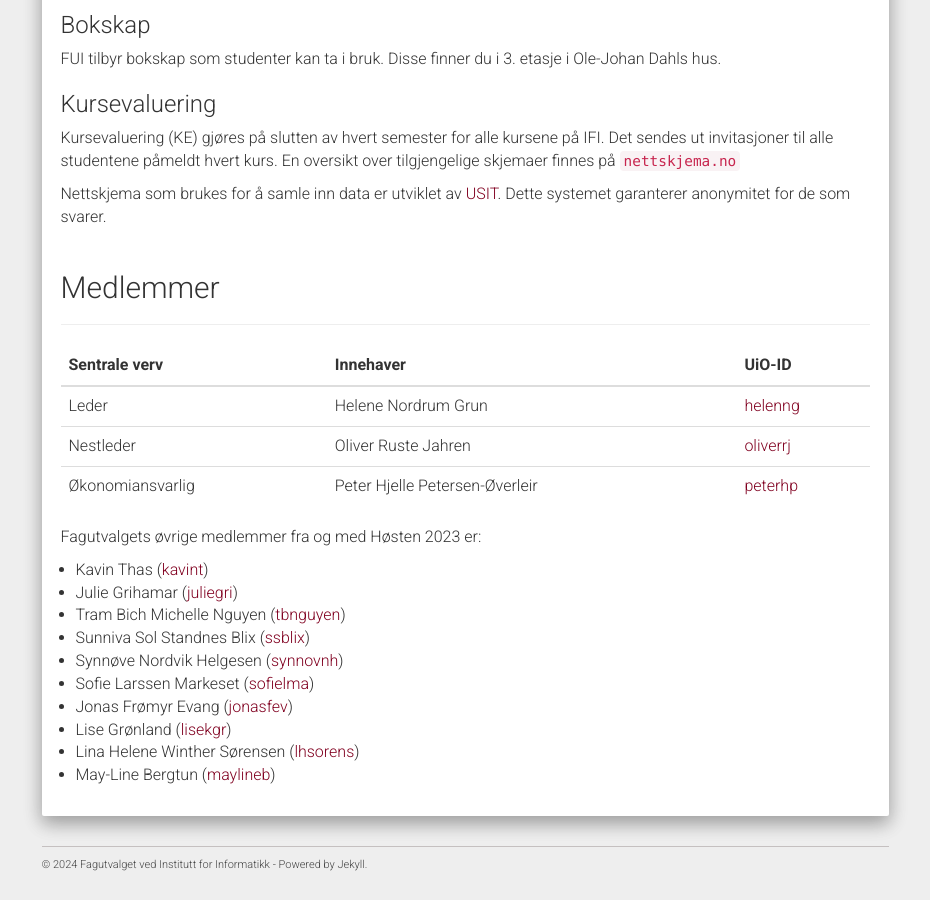
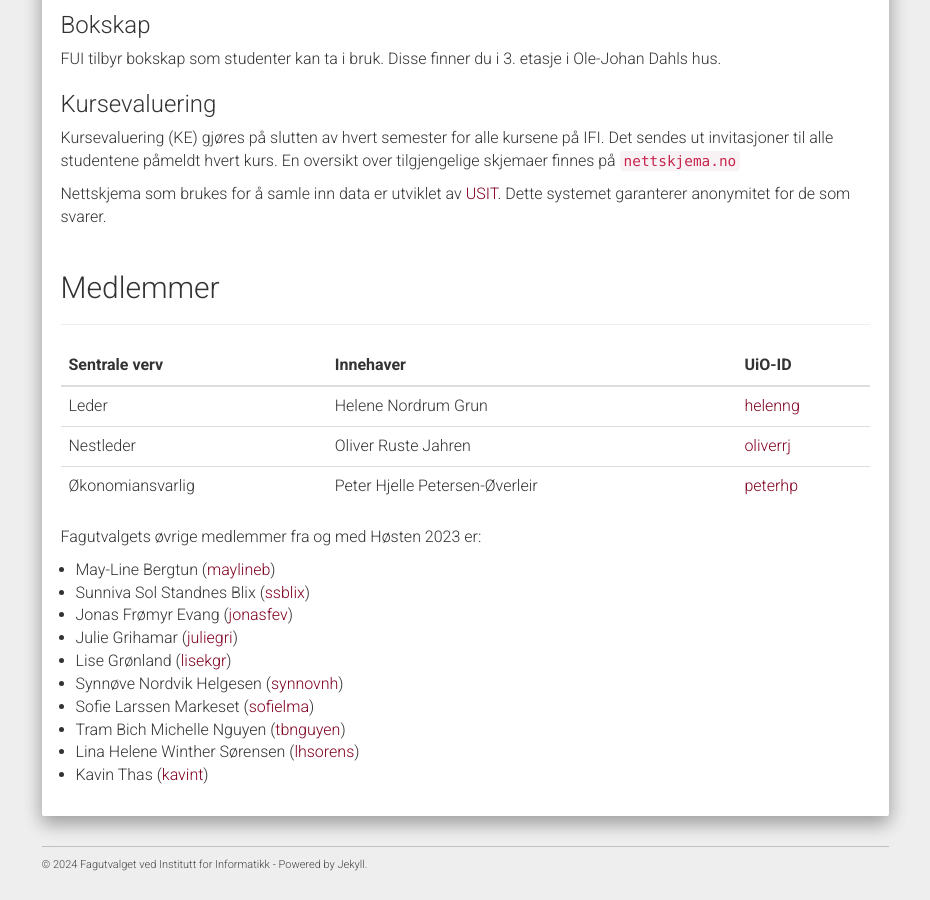
Before and after one commit to fui/fui.github.io, a Jekyll site: the page built from pages/fagutvalget.md, in a window 1280 px wide and 900 px high, scrolled down 843 px. Shown: the whole window, without its empty margins (321-1251 px from the left). Built offline with Jekyll 4.4.1, drawn with Linux system fonts in a browser that asks for light colours.

Commit message:
Sorter styremedlemmer alfabetisk på etternavn.

```diff
--- a/pages/fagutvalget.md
+++ b/pages/fagutvalget.md
@@ -90,13 +90,13 @@ svarer.
 
 Fagutvalgets øvrige medlemmer fra og med Høsten 2023 er:
 
-- Kavin Thas ([kavint](https://www.mn.uio.no/ifi/?vrtx=person-view&uid=kavint))
+- May-Line Bergtun ([maylineb](https://personer.uio.no/maylineb))
+- Sunniva Sol Standnes Blix ([ssblix](https://www.mn.uio.no/ifi/?vrtx=person-view&uid=ssblix))
+- Jonas Frømyr Evang ([jonasfev](https://www.mn.uio.no/ifi/?vrtx=person-view&uid=jonasfev))
 - Julie Grihamar ([juliegri](https://www.mn.uio.no/ifi/?vrtx=person-view&uid=juliegri))
-- Tram Bich Michelle Nguyen ([tbnguyen](https://www.mn.uio.no/ifi/?vrtx=person-view&uid=tbnguyen))
-- Sunniva Sol Standnes Blix ([ssblix](https://www.mn.uio.no/ifi/?vrtx=person-view&uid=ssblix))
+- Lise Grønland ([lisekgr](https://personer.uio.no/lisekgr))
 - Synnøve Nordvik Helgesen ([synnovnh](https://www.mn.uio.no/ifi/?vrtx=person-view&uid=synnovnh))
 - Sofie Larssen Markeset ([sofielma](https://www.mn.uio.no/ifi/?vrtx=person-view&uid=sofielma))
-- Jonas Frømyr Evang ([jonasfev](https://www.mn.uio.no/ifi/?vrtx=person-view&uid=jonasfev))
-- Lise Grønland ([lisekgr](https://personer.uio.no/lisekgr))
+- Tram Bich Michelle Nguyen ([tbnguyen](https://www.mn.uio.no/ifi/?vrtx=person-view&uid=tbnguyen))
 - Lina Helene Winther Sørensen ([lhsorens](https://personer.uio.no/lhsorens))
-- May-Line Bergtun ([maylineb](https://personer.uio.no/maylineb))
+- Kavin Thas ([kavint](https://www.mn.uio.no/ifi/?vrtx=person-view&uid=kavint))
```
